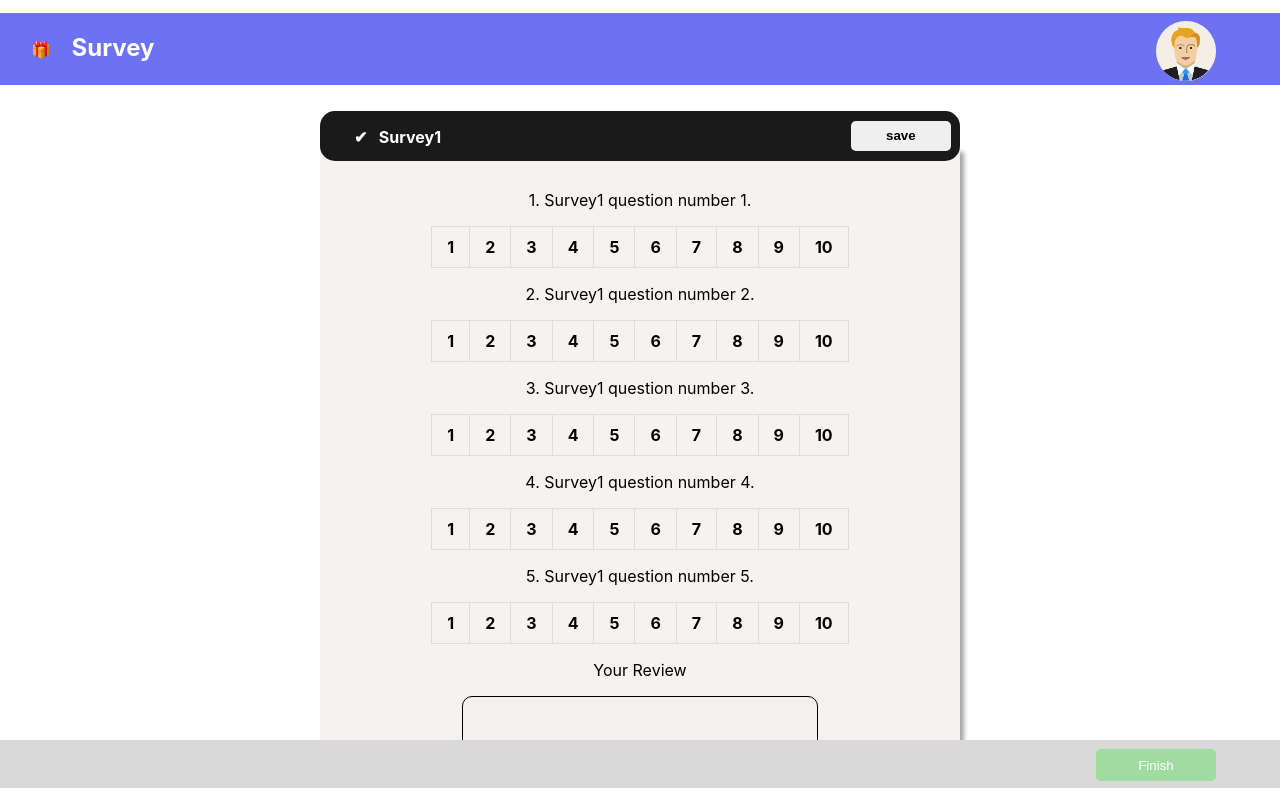
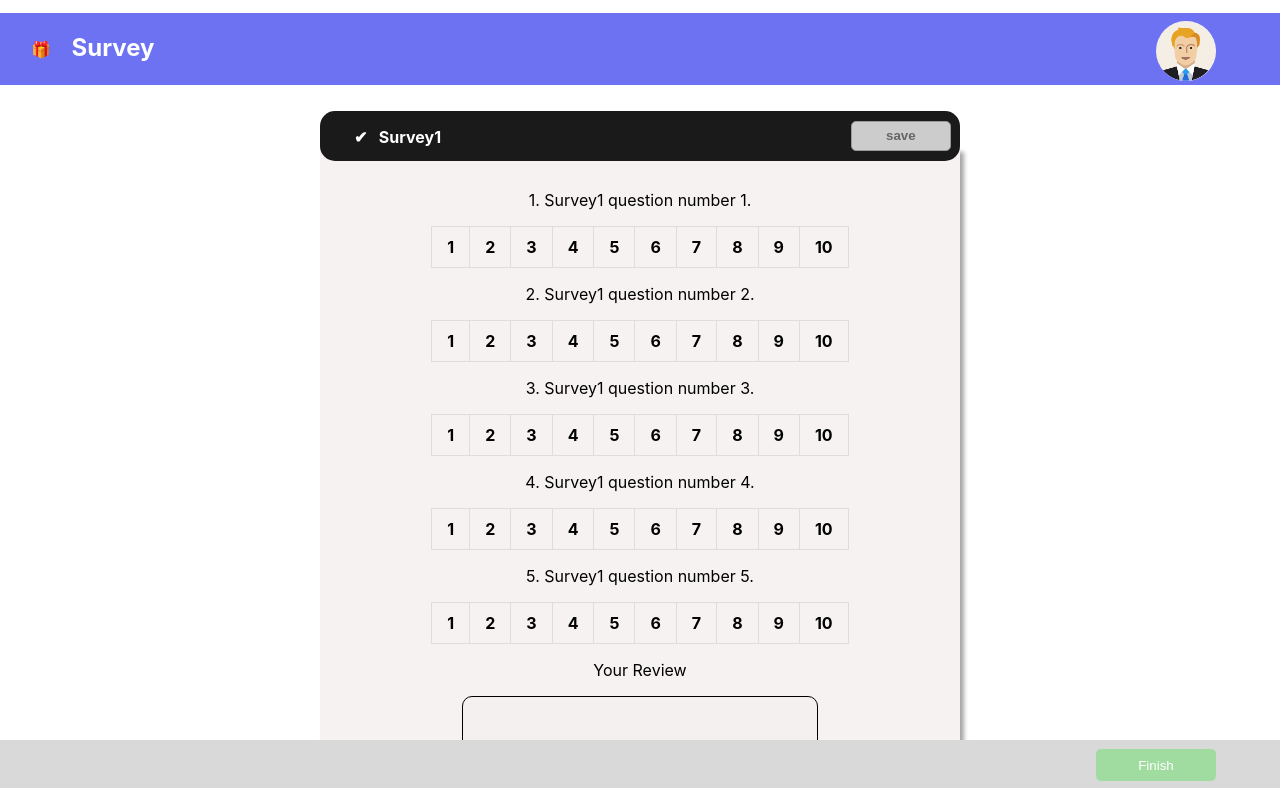
Before and after one commit to talapallikaran/survey-application-frontend, a React (Create React App) app: page / in a window 1280 px wide. Shown: the top 788 px of the page. Built offline with nearby package versions, Linux system fonts and the light colour scheme.

Commit message:
update-btn-and-tryTo-fetch-data-In-console

```diff
--- a/src/App.js
+++ b/src/App.js
@@ -1,4 +1,4 @@
-import React,{useState} from 'react';
+import React, { useState } from 'react';
 import './App.css';
 import Header from './components/header/header';
 import Footer from './components/footer/footer';
@@ -9,7 +9,7 @@ function App() {
 
   const [tabActive, setTabActive] = useState(0);
   const setTab = (tabId) => {
-    setTabActive(tabId)
+    setTabActive(tabId + 1)
   }
 
   return (
@@ -25,8 +25,7 @@ function App() {
                     tabId={id}
                     title={surveyData.title}
                     questions={surveyData.questions}
-                    uid = {surveyData.id}
-                    setTab={() => setTab(id)}
+                    setTab={(id) => setTab(id)}
                     isActive={tabActive === id}
                   />
                 </div>
--- a/src/components/allSurvey/allSurvey.css
+++ b/src/components/allSurvey/allSurvey.css
@@ -15,23 +15,20 @@
 .survey-main {
   margin-top: 2%;
   margin-bottom: 2%;
-}
-.survey-container {
   display: flex;
   justify-content: center;
 }
-.survey-container-color{
+
+.survey-container{
   background-color:#1a1a1a;
   height: 50px;
   width: 50%;
   border-radius: 5px;
   border-radius: 15px;
+  display: flex;
+  justify-content: space-between;
 }
-.survey-container-title1{
-  display: flex;
-  justify-content:space-between;
-}
-.survey-container-title2 {
+.survey-container-title {
   display: flex;
   justify-content: flex-start;
 }
--- a/src/components/allSurvey/survey.js
+++ b/src/components/allSurvey/survey.js
@@ -3,22 +3,34 @@ import './allSurvey.css';
 import '../../global.css';
 import { answers } from './data';
 
+
+
 const Survey = (props) => {
   const { title, questions, setTab, tabId, isActive } = props;
   const [ansData, setAnsData] = useState([]);
   const [changeBtnAndBgColor, setChangeBtnAndBgColor] = useState(false);
+  const [values, setValues] = useState({
+    textarea: '',
+  });
+
+
+
+  const handleChange =
+    (prop) => (event) => {
+      setValues({ ...values, [prop]: event.target.value });
+    };
 
   const openSurveyBox = () => {
     setTab(tabId)
+    setChangeBtnAndBgColor(!changeBtnAndBgColor);
+
   }
-  const showSurveyData1 = () => {
-    setChangeBtnAndBgColor(!changeBtnAndBgColor);
-  };
+
 
   const setAnsId = (qId, qAns) => {
     let existingAns = ansData.filter((ans) => ans.qid === qId);
     if (existingAns.length > 0) {
-      existingAns.forEach((f) => {
+      existingAns.filter((f) => {
         let ansDataInd = ansData.findIndex(e => e.qid === f.qid);
         ansData[ansDataInd].ans = qAns + 1;
       });
@@ -31,24 +43,23 @@ const Survey = (props) => {
 
   return (
     <div >
-      <div className='survey-main' onClick={() => openSurveyBox()} >
-        <div className='survey-container'>
-          <div className='survey-container-color' style={changeBtnAndBgColor ? { backgroundColor: '#11963e' } :
+      <div className='survey-main'>
+        <div className='survey-container' style={changeBtnAndBgColor ? { backgroundColor: '#11963e' } :
           { backgroundColor: '#1a1a1a' }}>
-            <div className='survey-container-title1'>
-              <div className='survey-container-title2'>
+          <div className='survey-container-title'>
             <p className='survey-title1'><b>✔</b></p>
             <p className='survey-title2'><b>{title}</b></p>
           </div>
           <div className='survey-button-main'>
-                <button className='survey-button-save_saved' onClick={showSurveyData1}><b>{changeBtnAndBgColor ? "saved" : "save"}
+            <button className='survey-button-save_saved' onClick={() => openSurveyBox()} disabled={!values.textarea}><b>{changeBtnAndBgColor ? "saved" : "save"}
             </b></button>
+
+
           </div>
         </div>
       </div>
-        </div>
-      </div>
-      { isActive?
+
+      {isActive ?
         <div className='radio-main'>
           <div className='radio-question'>
             {
@@ -60,13 +71,18 @@ const Survey = (props) => {
                       {
                         answers.map((e, ansId) => {
                           let isActive = ansData.filter(qa => qa.qid === question.id);
-                          let btnActive = '';
+                          let btnActive;
                           if (isActive.length > 0) {
                             btnActive = ansId + 1 <= isActive[0].ans ? 'active' : '';
                           }
                           return (
                             <div key={ansId} className={`radio ${ansId + 1 <= 4 ? `red` : ansId + 1 > 4 && ansId + 1 <= 7 ? `orange` : 'green'} ${btnActive}`} onClick={() => setAnsId(question.id, ansId)}>
-                              <input type="radio"  />
+                              <input
+                                type="radio"
+                                name={e.radio}
+                                value={e.value}
+
+                              />
                               <b>{e.radio}</b>
                             </div>
                           )
@@ -80,8 +96,11 @@ const Survey = (props) => {
           </div>
           <p>Your Review</p>
           <textarea
-            name="textarea"
+            value={values.textarea}
+            onChange={handleChange('textarea')}
+            type="textarea"
           />
+
         </div>
         : null}
     </div>
--- a/src/global.css
+++ b/src/global.css
@@ -4,7 +4,7 @@ img{
     margin-top: 13%;
     }
 input {
-     display: none;
+     display:none;
   }
 textarea {
     border: 1px solid black;
@@ -20,6 +20,13 @@ textarea {
     width: 100px;
     height: 30px;
   }
+button:disabled,
+button[disabled]{
+  border: 1px solid #999999;
+  background-color: #cccccc;
+  color: #666666;
+  cursor: not-allowed;
+}
 
 .footer-btn {
     border-radius: 5px;
```
Lines whose indentation alone changed are shown as unchanged.
